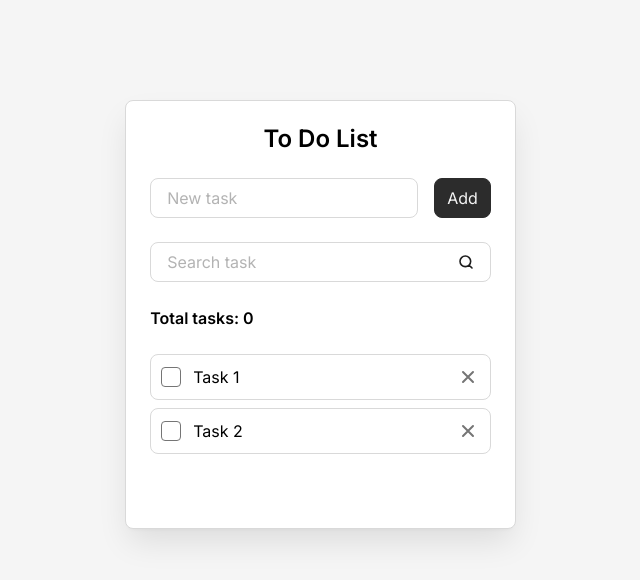
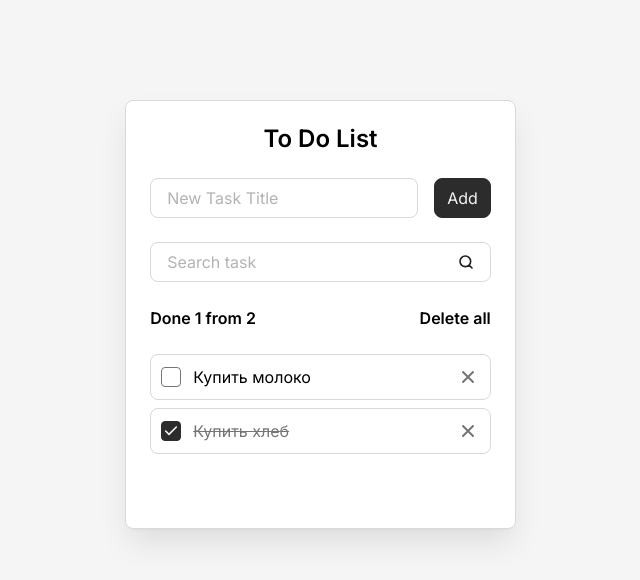
Before and after one commit to existmodel/todo-react, a React (Vite) app: page / in a window 1280 px wide. Shown: the top 580 px of the page, without its empty margins (312-952 px from the left). Built offline with nearby package versions, Linux system fonts and the light colour scheme.

Commit message:
feat: implement props and children for Todo components

```diff
--- a/src/components/AddTaskForm.jsx
+++ b/src/components/AddTaskForm.jsx
@@ -4,8 +4,9 @@ import Button from "./Button";
 const AddTaskForm = () => {
   return (
     <form className="todo__form">
-      <Field />
-      <Button />
+      <Field className="todo__field" label="New Task Title" id="new-task" />
+      {/*Add попадает в children*/}
+      <Button type="submit">Add</Button>
     </form>
   );
 };
--- a/src/components/Button.jsx
+++ b/src/components/Button.jsx
@@ -1,7 +1,8 @@
-const Button = () => {
+const Button = (props) => {
+  const { className = "", type = "button", children } = props;
   return (
-    <button className="button" type="submit">
-      Add
+    <button className={`button ${className}`} type={type}>
+      {children}
     </button>
   );
 };
--- a/src/components/Field.jsx
+++ b/src/components/Field.jsx
@@ -1,14 +1,16 @@
-const Field = () => {
+const Field = (props) => {
+  const { className = "", id, label, type = "text" } = props;
   return (
-    <div className="todo__field field">
-      <label className="field__label" htmlFor="new-task">
-        New task
+    <div className={`field ${className}`}>
+      <label className="field__label" htmlFor={id}>
+        {label}
       </label>
       <input
         className="field__input"
-        id="new-task"
+        id={id}
         placeholder=" "
         autoComplete="off"
+        type={type}
       />
     </div>
   );
--- a/src/components/SearchTaskForm.jsx
+++ b/src/components/SearchTaskForm.jsx
@@ -1,18 +1,14 @@
+import Field from "./Field";
+
 const SearchTaskForm = () => {
   return (
     <form className="todo__form">
-      <div className="todo__field field">
-        <label className="field__label" htmlFor="search-task">
-          Search task
-        </label>
-        <input
-          className="field__input"
-          id="search-task"
-          placeholder=" "
-          autoComplete="off"
-          type="search"
-        />
-      </div>
+      <Field
+        className="todo__field"
+        label="Search task"
+        id="search-task"
+        type="search"
+      />
     </form>
   );
 };
--- a/src/components/ToDo.jsx
+++ b/src/components/ToDo.jsx
@@ -4,6 +4,10 @@ import ToDoInfo from "./ToDoInfo";
 import ToDoList from "./ToDoList";
 
 const ToDo = () => {
+  const tasks = [
+    { id: "task-1", title: "Купить молоко", isDone: false },
+    { id: "task-2", title: "Купить хлеб", isDone: true },
+  ];
   return (
     <div className="todo">
       {/*выводим компонент*/}
@@ -11,8 +15,21 @@ const ToDo = () => {
       <h1 className="todo__title">To Do List</h1>
       <AddTaskForm />
       <SearchTaskForm />
-      <ToDoInfo />
-      <ToDoList />
+
+      {/*tasks.filter(...) — метод массивов .filter() создает новый массив, в который попадут только те задачи, которые пройдут проверку
+      (вернут true внутри функции).
+({isDone}) => ... — это стрелочная функция, которая принимает каждый элемент массива (task).
+Вместо того чтобы писать task.isDone, здесь используется деструктуризация: из объекта задачи сразу «вытаскивается» свойство isDone.
+=> isDone — это условие фильтрации. Так как в isDone уже лежит булево значение (true или false), мы можем просто его вернуть.
+
+Если у задачи isDone: true, она остается в новом массиве. Если false — отбрасывается.
+
+.length — в самом конце мы берем длину этого нового, отфильтрованного массива (где остались только выполненные задачи).*/}
+      <ToDoInfo
+        total={tasks.length}
+        done={tasks.filter(({ isDone }) => isDone).length} //фильтрует задачи на выполненность если isDone true то попадает в массив и длина массива и есть число
+      />
+      <ToDoList tasks={tasks} />
     </div>
   );
 };
--- a/src/components/ToDoInfo.jsx
+++ b/src/components/ToDoInfo.jsx
@@ -1,12 +1,22 @@
-const ToDoInfo = () => {
+const ToDoInfo = (props) => {
+  const { total, done } = props;
+  const hasTasks = total > 0;
   return (
     <div className="todo__info">
       <div className="todo__total-tasks">
-        Total tasks: <span>0</span>
+        Done {done} from {total}
       </div>
-      <button className="todo__delete-all-button" type="button">
-        Delete all
-      </button>
+
+      {/*условный рендеринг (conditional rendering) в React с помощью логического оператора && (И).
+      Если оно ложно (false, 0, null, undefined), то оператор && сразу же останавливает работу и
+      возвращает это ложное значение. Правая часть даже не читается.
+      Поскольку левая часть истинна, оператор && возвращает то, что находится справа —
+      то есть вашу JSX-разметку с кнопкой <button>...</button>.*/}
+      {hasTasks && (
+        <button className="todo__delete-all-button" type="button">
+          Delete all
+        </button>
+      )}
     </div>
   );
 };
--- a/src/components/ToDoItem.jsx
+++ b/src/components/ToDoItem.jsx
@@ -1,9 +1,16 @@
-const ToDoItem = () => {
+const ToDoItem = (props) => {
+  const { className = "", id, title, isDone } = props;
   return (
-    <li className="todo__item todo-item">
-      <input className="todo-item__checkbox" id="task-1" type="checkbox" />
-      <label className="todo-item__label" htmlFor="task-1">
-        Task 1
+    <li className={`todo-item ${className}`}>
+      <input
+        className="todo-item__checkbox"
+        id={id}
+        type="checkbox"
+        checked={isDone}
+        readOnly
+      />
+      <label className="todo-item__label" htmlFor={id}>
+        {title}
       </label>
       <button
         className="todo-item__delete-button"
--- a/src/components/ToDoList.jsx
+++ b/src/components/ToDoList.jsx
@@ -1,6 +1,7 @@
 import ToDoItem from "./ToDoItem";
 
-const ToDoList = () => {
+const ToDoList = (props) => {
+  const { tasks = [] } = props;
   const hasTasks = true;
 
   if (!hasTasks) {
@@ -9,35 +10,20 @@ const ToDoList = () => {
 
   return (
     <ul className="todo__list">
-      <ToDoItem />
+      {/*props параметры*/}
+      {/* <ToDoItem
+        className="todo__item"
+        id="task-1"
+        title="Купить молоко"
+        isDone={false}
+      />
 
-      <li className="todo__item todo-item">
-        <input className="todo-item__checkbox" id="task-2" type="checkbox" />
-        <label className="todo-item__label" htmlFor="task-2">
-          Task 2
-        </label>
-        <button
-          className="todo-item__delete-button"
-          aria-label="Delete"
-          title="Delete"
-        >
-          <svg
-            width="20"
-            height="20"
-            viewBox="0 0 20 20"
-            fill="none"
-            xmlns="http://www.w3.org/2000/svg"
-          >
-            <path
-              d="M15 5L5 15M5 5L15 15"
-              stroke="#757575"
-              strokeWidth="2"
-              strokeLinecap="round"
-              strokeLinejoin="round"
-            />
-          </svg>
-        </button>
-      </li>
+      <ToDoItem className="todo__item" id="task-2" title="Купить хлеб" isDone /> */}
+
+      {/*На выходе из map будет массив React-элементов (виртуальных узлов), созданных на основе вашего списка данных tasks*/}
+      {tasks.map((task) => (
+        <ToDoItem className="todo__item" key={task.id} {...task} />
+      ))}
     </ul>
   );
 };
--- a/src/styles/components/todo.css
+++ b/src/styles/components/todo.css
@@ -45,10 +45,10 @@
     color: var(--color-gray-4);
   }
 
-  &:not(.is-visible) {
+  /* &:not(.is-visible) {
     opacity: 0;
     visibility: hidden;
-  }
+  } */
 }
 
 .todo__list,
```
